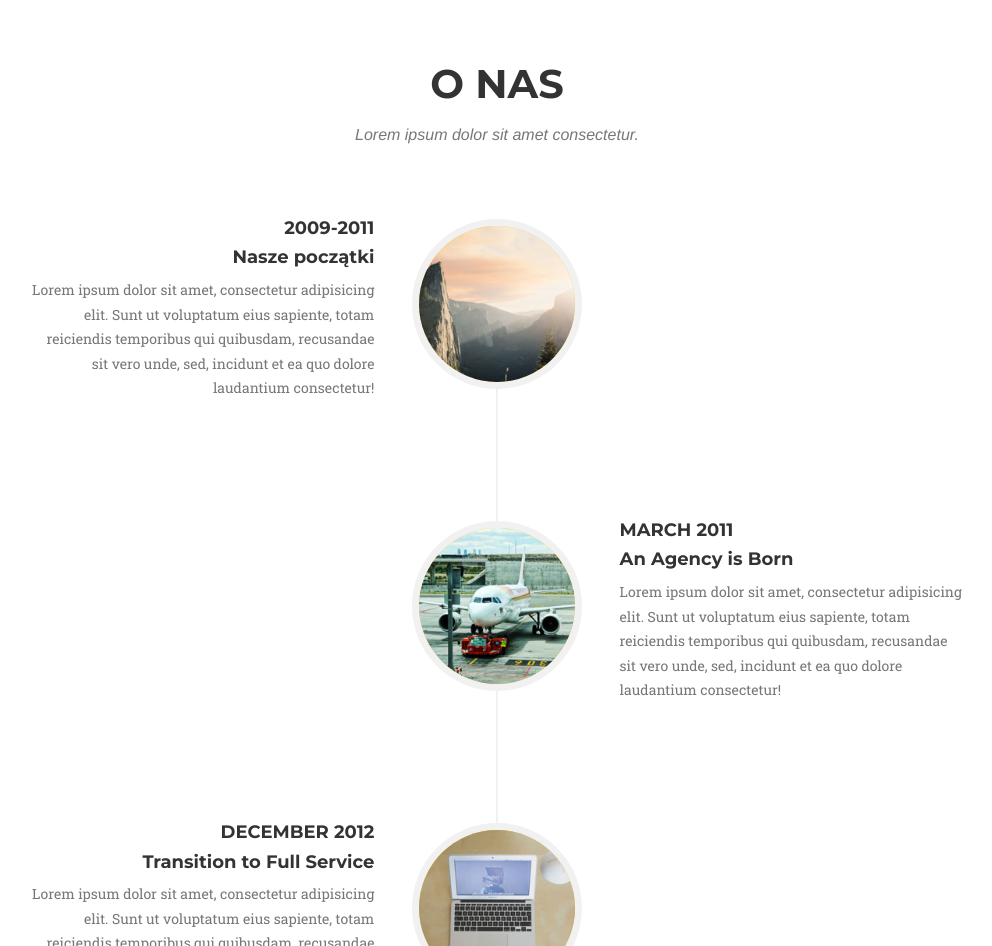
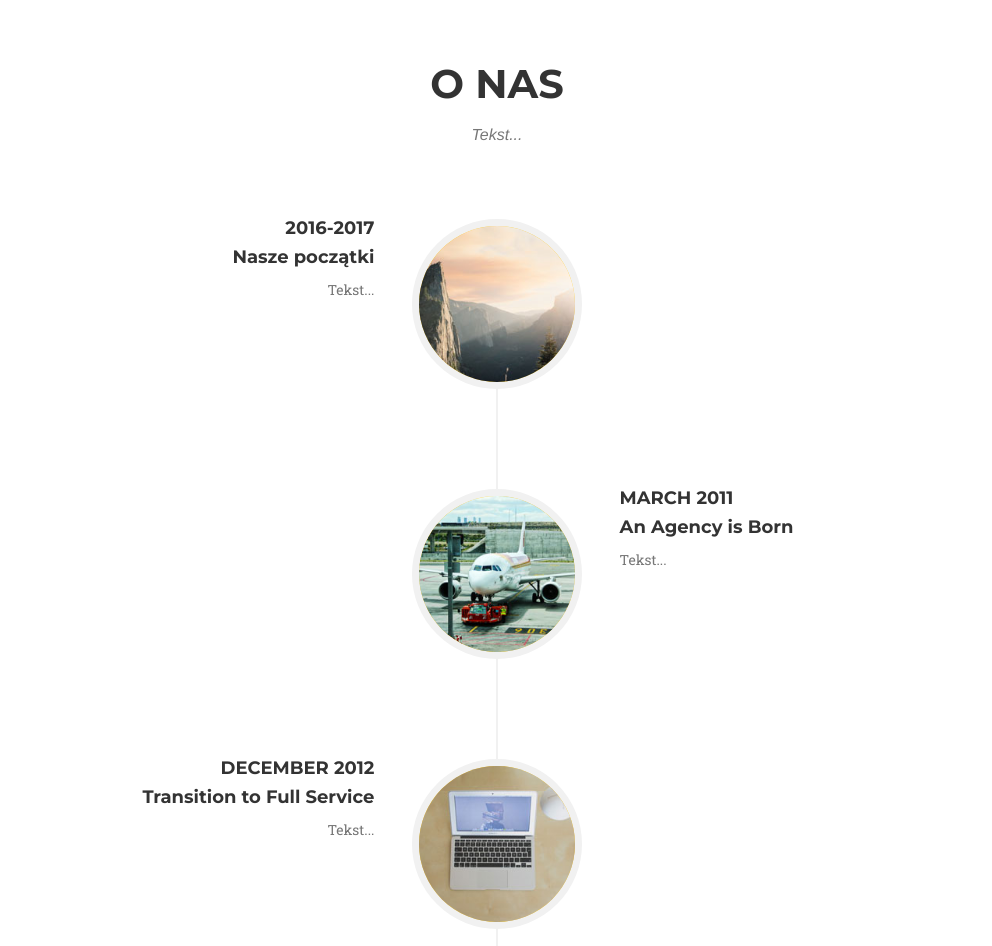
Before and after one commit to silesia2016/webschoolsilesia, a website: page index.html in a window 1280 px wide. Shown: the part 2780-3726 px from the top of the page, without its empty margins (143-1135 px from the left). Drawn offline with nearby package versions, Linux system fonts and the light colour scheme; a web font is replaced by a local one.

Commit message:
feb_changes

```diff
--- a/index.html
+++ b/index.html
@@ -9,7 +9,7 @@
     <meta name="description" content="">
     <meta name="author" content="">
 
-    <title>Agency - Start Bootstrap Theme</title>
+    <title>TYtuł</title>
 
     <!-- Bootstrap Core CSS -->
     <link href="vendor/bootstrap/css/bootstrap.min.css" rel="stylesheet">
@@ -110,7 +110,7 @@
                         <i class="fa fa-laptop fa-stack-1x fa-inverse"></i>
                     </span>
                     <h4 class="service-heading">Responsive Design</h4>
-                    <p class="text-muted">Lorem ipsum dolor sit amet, consectetur adipisicing elit. Minima maxime quam architecto quo inventore harum ex magni, dicta impedit.</p>
+                    <p class="text-muted">Lorem ipsum</p>
                 </div>
                 <div class="col-md-4">
                     <span class="fa-stack fa-4x">
@@ -228,7 +228,7 @@
             <div class="row">
                 <div class="col-lg-12 text-center">
                     <h2 class="section-heading">O nas</h2>
-                    <h3 class="section-subheading text-muted">Lorem ipsum dolor sit amet consectetur.</h3>
+                    <h3 class="section-subheading text-muted">Tekst...</h3>
                 </div>
             </div>
             <div class="row">
@@ -240,11 +240,11 @@
                             </div>
                             <div class="timeline-panel">
                                 <div class="timeline-heading">
-                                    <h4>2009-2011</h4>
+                                    <h4>2016-2017</h4>
                                     <h4 class="subheading">Nasze początki</h4>
                                 </div>
                                 <div class="timeline-body">
-                                    <p class="text-muted">Lorem ipsum dolor sit amet, consectetur adipisicing elit. Sunt ut voluptatum eius sapiente, totam reiciendis temporibus qui quibusdam, recusandae sit vero unde, sed, incidunt et ea quo dolore laudantium consectetur!</p>
+                                    <p class="text-muted">Tekst...</p>
                                 </div>
                             </div>
                         </li>
@@ -258,7 +258,7 @@
                                     <h4 class="subheading">An Agency is Born</h4>
                                 </div>
                                 <div class="timeline-body">
-                                    <p class="text-muted">Lorem ipsum dolor sit amet, consectetur adipisicing elit. Sunt ut voluptatum eius sapiente, totam reiciendis temporibus qui quibusdam, recusandae sit vero unde, sed, incidunt et ea quo dolore laudantium consectetur!</p>
+                                    <p class="text-muted">Tekst...</p>
                                 </div>
                             </div>
                         </li>
@@ -272,7 +272,7 @@
                                     <h4 class="subheading">Transition to Full Service</h4>
                                 </div>
                                 <div class="timeline-body">
-                                    <p class="text-muted">Lorem ipsum dolor sit amet, consectetur adipisicing elit. Sunt ut voluptatum eius sapiente, totam reiciendis temporibus qui quibusdam, recusandae sit vero unde, sed, incidunt et ea quo dolore laudantium consectetur!</p>
+                                    <p class="text-muted">Tekst...</p>
                                 </div>
                             </div>
                         </li>
```
